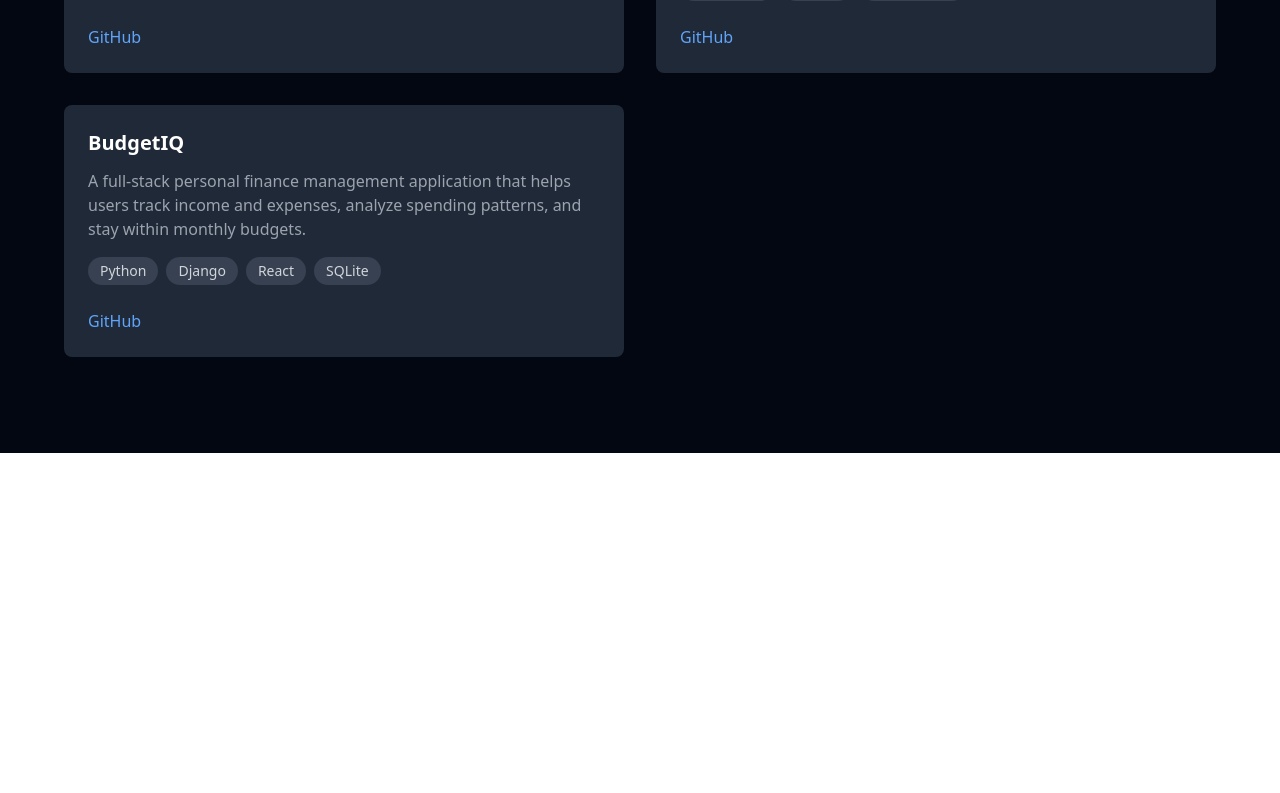
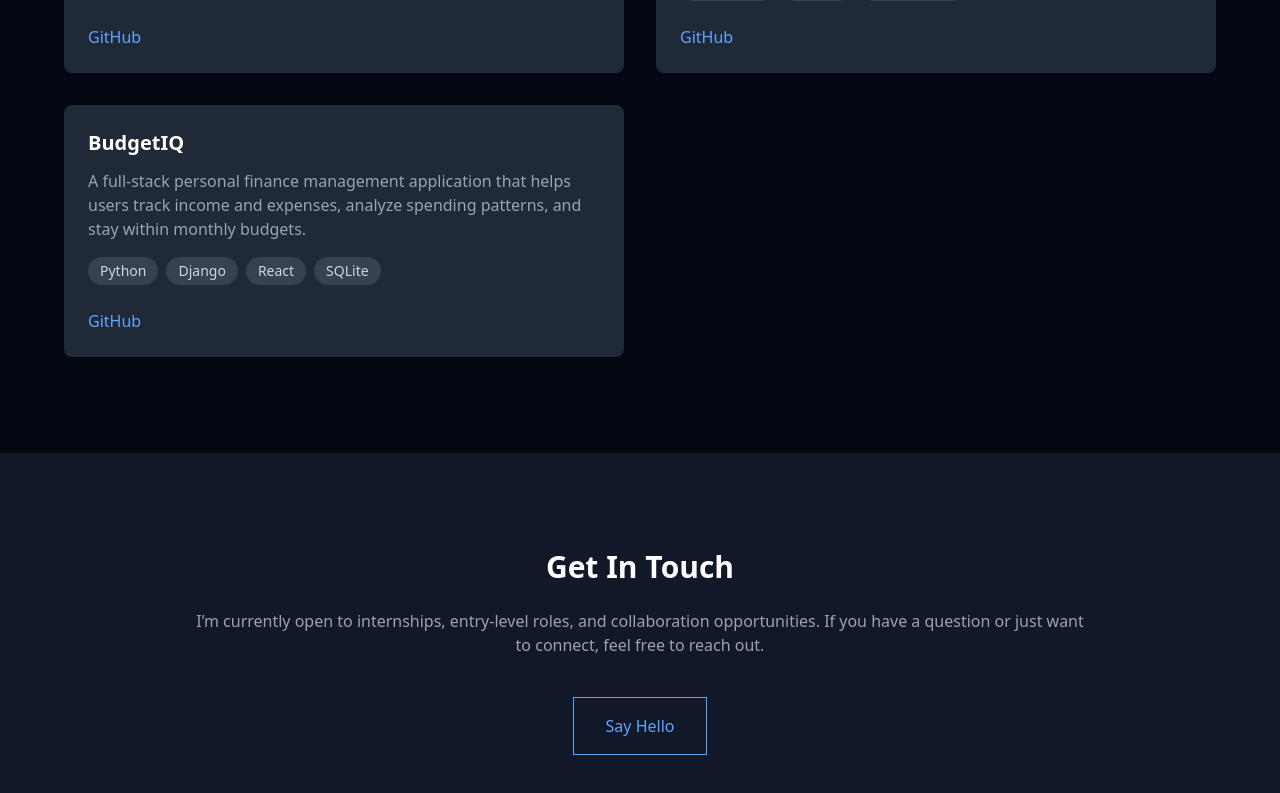
Before and after one commit to chavdaarpitsinh1248/portfolio, a React (Vite) app: page / in a window 1280 px wide. Shown: the part 2883-3676 px from the top of the page. Before the commit the page ends 3336 px from the top, so only its background shows below. Built offline with nearby package versions, Linux system fonts and the light colour scheme.

Commit message:
feat: add contact section with email call-to-action

```diff
--- /dev/null
+++ b/src/components/ContactSection.jsx
@@ -0,0 +1,26 @@
+function ContactSection() {
+  return (
+    <section className="bg-gray-900 text-gray-300 px-8 py-24">
+      <div className="max-w-4xl mx-auto text-center">
+        <h2 className="text-3xl font-bold text-white mb-6">
+          Get In Touch
+        </h2>
+
+        <p className="text-gray-400 mb-10">
+          I’m currently open to internships, entry-level roles, and
+          collaboration opportunities. If you have a question or just want to
+          connect, feel free to reach out.
+        </p>
+
+        <a
+          href="mailto:chavdaarpitsinh1248@gmail.com"
+          className="inline-block px-8 py-4 border border-blue-400 text-blue-400 hover:bg-blue-400 hover:text-black transition"
+        >
+          Say Hello
+        </a>
+      </div>
+    </section>
+  );
+}
+
+export default ContactSection;
--- a/src/pages/Contant.jsx
+++ b/src/pages/Contant.jsx
@@ -1,9 +1,7 @@
+import ContactSection from "../components/ContactSection";
+
 function Contact() {
-  return (
-    <div className="p-8">
-      <h1 className="text-3xl font-bold">Contact</h1>
-    </div>
-  );
+  return <ContactSection />;
 }
 
 export default Contact;
--- a/src/pages/Home.jsx
+++ b/src/pages/Home.jsx
@@ -2,6 +2,7 @@ import Hero from "../components/Hero";
 import About from "../components/About";
 import Skills from "../components/Skills";
 import Projects from "../components/Projects";
+import ContactSection from "../components/ContactSection";
 
 function Home() {
   return (
@@ -10,6 +11,7 @@ function Home() {
       <About />
       <Skills />
       <Projects />
+      <ContactSection />
     </>
   );
 }
```
